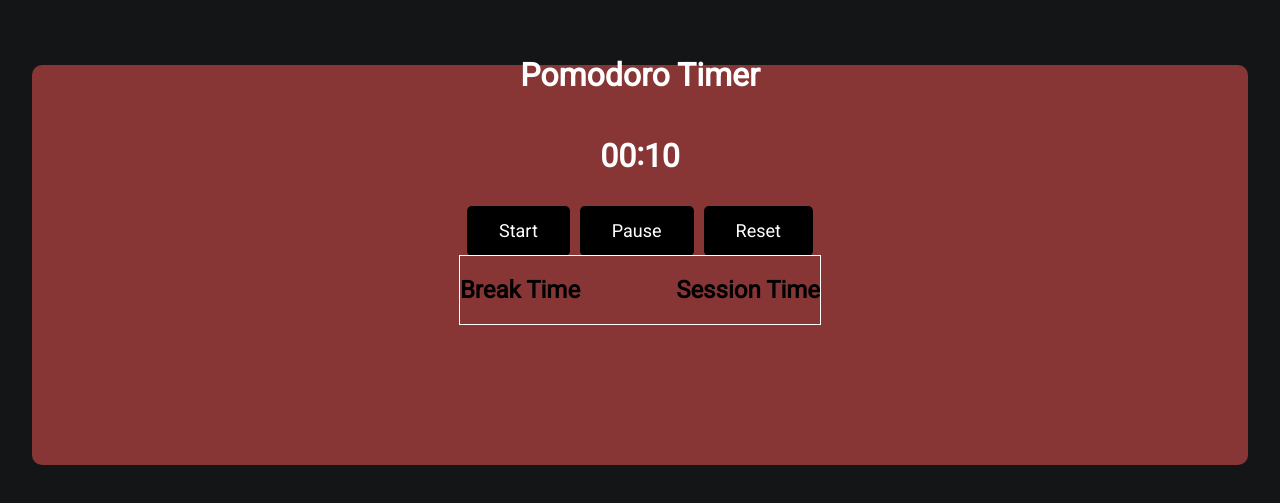
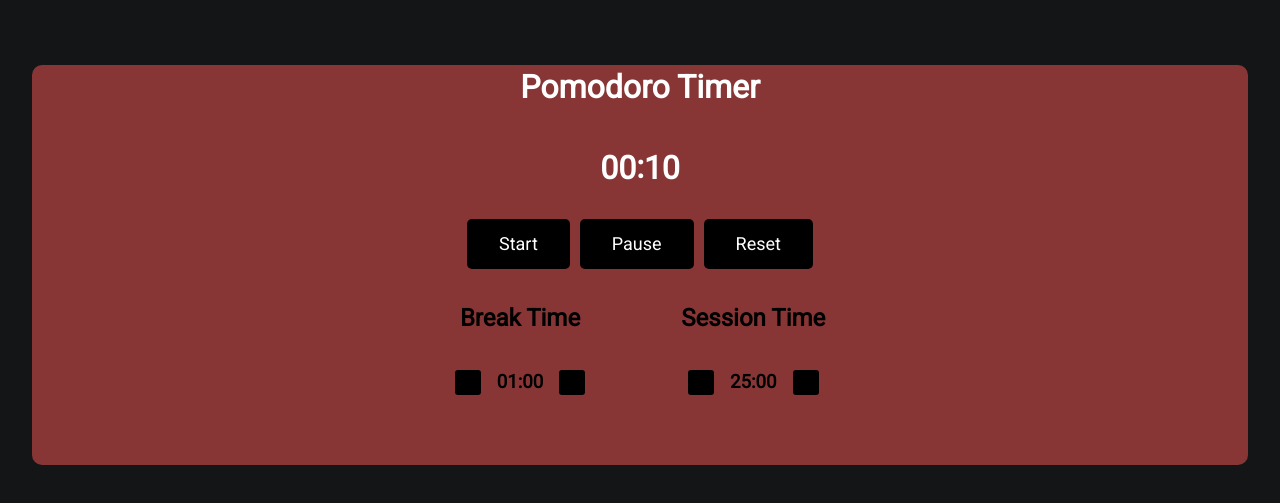
Before and after one commit to WangRyan408/pomodoro-timer, a React (Create React App) app: page / in a window 1280 px wide. Shown: the part 135-638 px from the top of the page. Built offline with nearby package versions, Linux system fonts and the light colour scheme.

Commit message:
Added Break and Session increment/decrement buttons

```diff
--- a/src/App.css
+++ b/src/App.css
@@ -13,6 +13,7 @@
   align-items: center;
   justify-content: center;
   font-family: 'Roboto', sans-serif;
+
 }
 
 #timer {
@@ -50,14 +51,16 @@
 
 #title {
   color: white;
-  margin-top: -150px;
+  margin-top: -50px;
 
 }
 
 .setTime {
   display: flex;
   flex-direction: row;
-  outline: 1px solid white;
+  margin-bottom: 0;
+  margin-top: 1rem;
+
 }
 
 
@@ -67,8 +70,34 @@
   flex-direction: column;
 }
 
+.timer {
+  display: flex;
+  flex-direction: row;
+  align-items: center;
+  justify-content: center;
+
+}
+
 #sessionTime {
   margin-left: 3em;
   display: flex;
   flex-direction: column;
 }
+
+.arrow {
+  cursor: pointer;
+  font-size: 20px;
+  padding-left: 0.5rem;
+  padding-right: 0.5rem;
+  background-color: black;
+  border: none;
+  border-radius: 3px;
+}
+
+.arrow-left {
+  margin-right: 1rem;
+}
+
+.arrow-right {
+  margin-left: 1rem;
+}
--- a/src/App.jsx
+++ b/src/App.jsx
@@ -11,12 +11,12 @@ const [seconds, setSeconds] = useState('10');
 const [buttonText, setButtonText] = useState('Pause');
 const [start, setStart] = useState(false);
 const [breakTime, setBreakTime] = useState({
-  breakMinutes: '00',
+  breakMinutes: '01',
   breakSeconds: '00',
 });
 
 const [sessionTime, setSessionTime] = useState({
-  sessionMinutes: '00',
+  sessionMinutes: '25',
   sessionSeconds: '00'
 })
 
@@ -174,6 +174,74 @@ function decrementSeconds() {
 
 }
 
+function sessionToTimer() {
+  setMinutes(sessionTime.sessionMinutes);
+}
+
+function incrementBreakMin() {
+  let intMinute = Number(breakTime.breakMinutes);
+  if (intMinute < 60) {
+    intMinute++;
+  }
+  if (intMinute < 10) {
+    setBreakTime({
+      ...breakTime,
+      breakMinutes: num[intMinute]});
+  } else
+  setBreakTime({
+    ...breakTime,
+    breakMinutes: intMinute.toString()});
+}
+
+function decrementBreakMin() {
+  let intMinute = Number(breakTime.breakMinutes);
+  if (intMinute > 1) {
+    intMinute--;
+  }
+  if (intMinute < 10) {
+    setBreakTime({
+      ...breakTime,
+      breakMinutes: num[intMinute]});
+  } else
+  setBreakTime({
+    ...breakTime,
+    breakMinutes: intMinute.toString()});
+}
+
+
+function incrementMinButton() {
+  let intMinute = Number(sessionTime.sessionMinutes);
+  if (intMinute < 60) {
+    intMinute++;
+  }
+  if (intMinute < 10) {
+    setSessionTime({
+      ...sessionTime,
+      sessionMinutes: num[intMinute]});
+  } else
+  setSessionTime({
+    ...sessionTime,
+    sessionMinutes: intMinute.toString()});
+}
+
+function decrementMinButton() {
+  let intMinute = Number(sessionTime.sessionMinutes);
+  if (intMinute > 1) {
+    intMinute--;
+  }
+  if (intMinute < 10) {
+    setSessionTime({
+      ...sessionTime,
+      sessionMinutes: num[intMinute]});
+  } else
+  setSessionTime({
+    ...sessionTime,
+    sessionMinutes: intMinute.toString()});
+}
+
+
+
+
 function reset(){
   setStart(false);
   setMinutes('00');
@@ -195,7 +263,6 @@ function reset(){
               <h1 id="idk">:</h1>
             </div>
           <h1 id="seconds" dangerouslySetInnerHTML={{__html: seconds}}></h1>
-
         </div>
       <div className="buttons">
         <button id="start" className='button' onClick={startButton}>Start</button>
@@ -205,10 +272,23 @@ function reset(){
       <div className='setTime'>
         <div id='breakTime'>
           <h2>Break Time</h2>
-
+            <div className="timer">
+              <button className='arrow arrow-left' onClick={incrementBreakMin}>↑</button>
+              <h3 dangerouslySetInnerHTML={{__html: breakTime.breakMinutes}}></h3>
+              <h3>:</h3>
+              <h3 dangerouslySetInnerHTML={{__html: breakTime.breakSeconds}}></h3>
+              <button className='arrow arrow-right' onClick={decrementBreakMin}>&darr;</button>
+            </div>
         </div>
         <div id='sessionTime'>
           <h2>Session Time</h2>
+          <div className="timer">
+          <button className='arrow arrow-left' onClick={incrementMinButton}>↑</button>
+              <h3 dangerouslySetInnerHTML={{__html: sessionTime.sessionMinutes}}></h3>
+              <h3>:</h3>
+              <h3 dangerouslySetInnerHTML={{__html: sessionTime.sessionSeconds}}></h3>
+              <button className='arrow arrow-right' onClick={decrementMinButton}>&darr;</button>
+            </div>
         </div>
       </div>
     </div>
```
